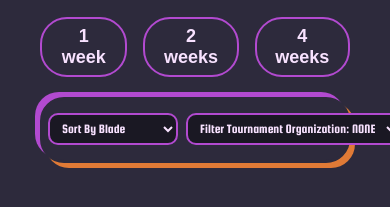
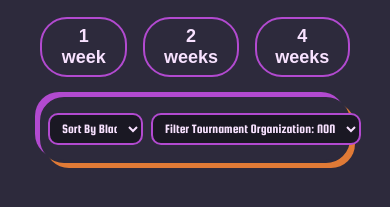
Before and after one commit to PlutionianShore/metabeys, a website: page docs/index.html in a window 390 px wide. Shown: the part 265-472 px from the top of the page. Drawn offline with Linux system fonts and the light colour scheme; no server answers.

Commit message:
okay one more quick fix...

```diff
--- a/docs/style.css
+++ b/docs/style.css
@@ -460,7 +460,7 @@ info {
         position: static;
         display: flex;
         flex: 1;
-        min-width: 130px;
+        min-width: 95px;
         width: 20%;
         font-size: 13px;
         padding: 6px 8px;
@@ -469,7 +469,7 @@ info {
     #wbax {
         position: static;
         flex: 1;
-        min-width: 215px;
+        min-width: 210px;
         width: 50%;
         font-size: 13px;
         padding: 6px 8px;
```
